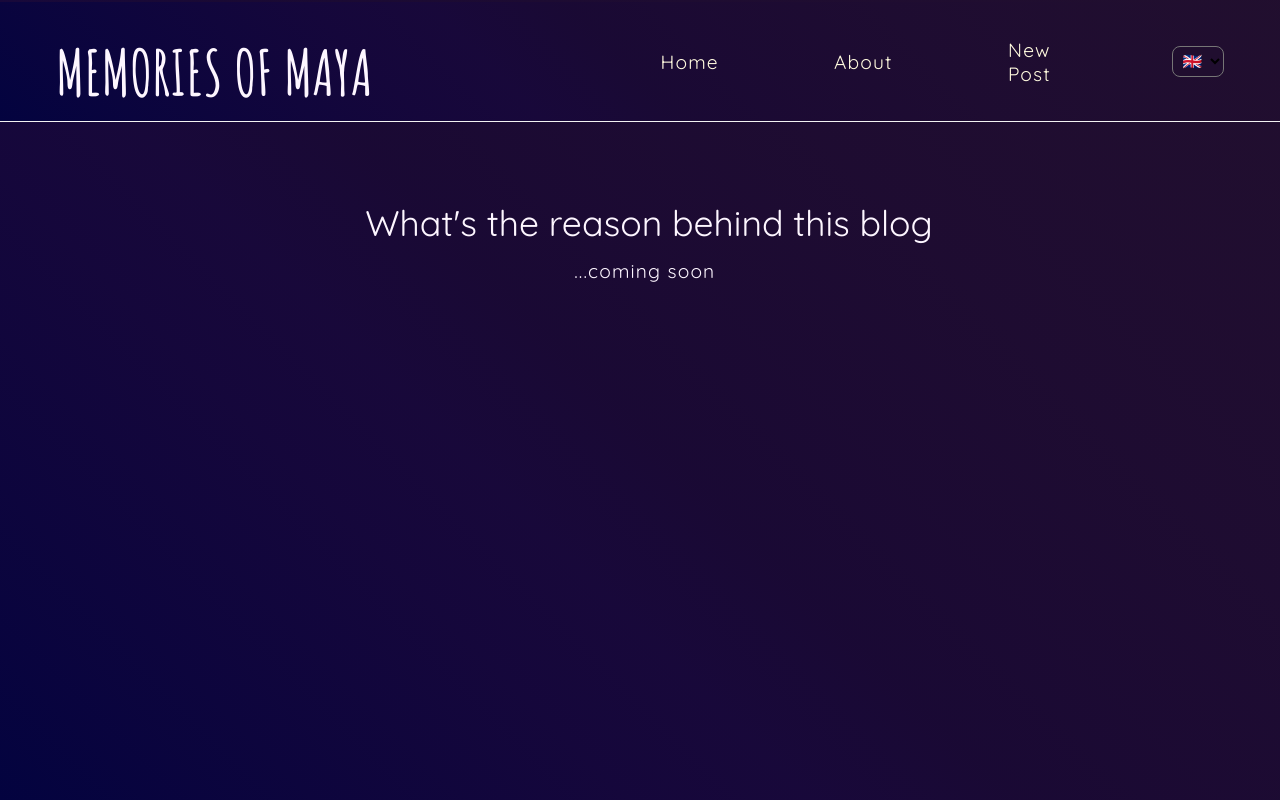
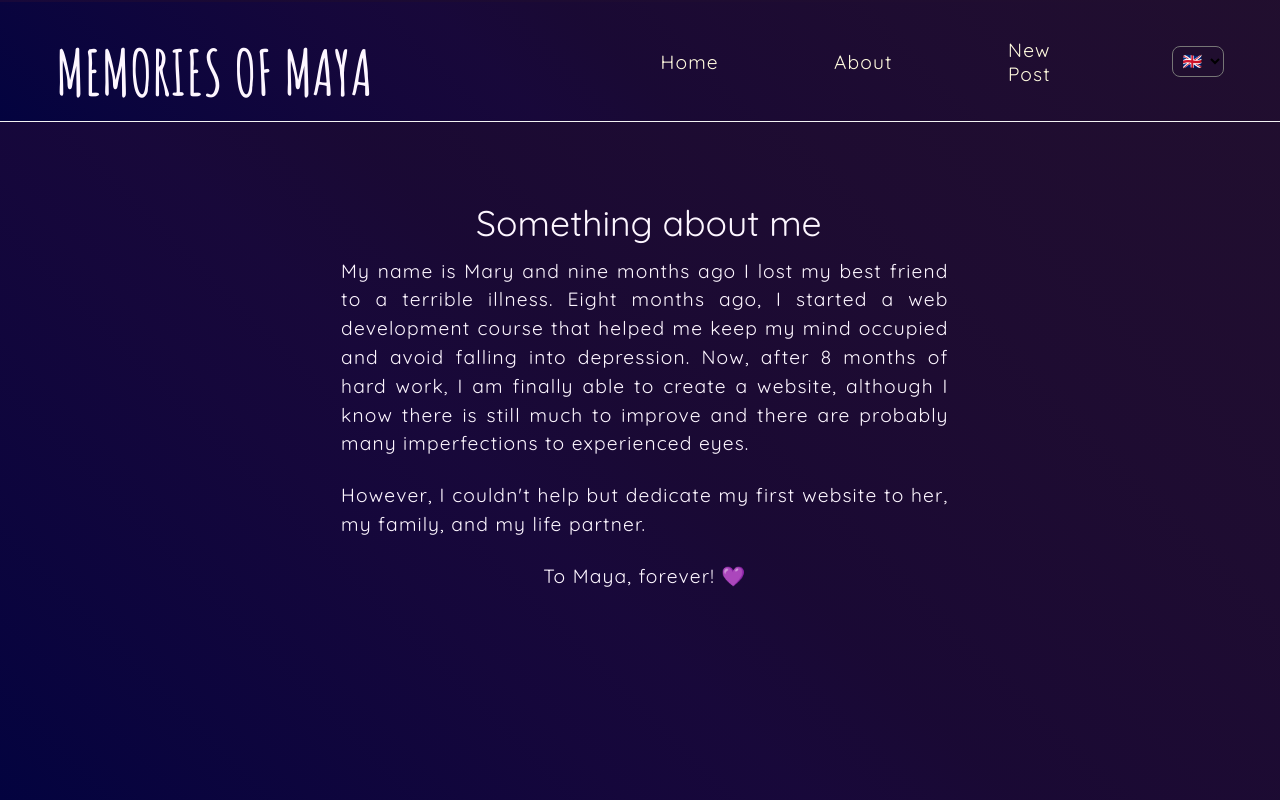
Before and after one commit to MaryFili/MemoriesOfMaya, a React (Create React App) app: page /about in a window 1280 px wide. Built offline with nearby package versions, Linux system fonts and the light colour scheme.

Commit message:
first post added

```diff
--- a/src/components/FirstPost.js
+++ b/src/components/FirstPost.js
@@ -1,11 +1,23 @@
-import React from 'react'
+import React, { useContext } from 'react'
 import styles from '../pages/Home.module.css'
+import maya from '../images/maya1.jpg';
+import { translations } from '../translations/translation';
+import LanguageContext from '../context/LanguageContext';
+
 
 export default function FirstPost() {
+    const [language] = useContext(LanguageContext);
     return (
         <div className={styles.blogPreview}>
-            <h2 className={styles.blogTitle}>Coming Soon</h2>
-            <p className={styles.blogContent}>...coming soon</p>
+
+            <h2 className={styles.blogTitle}>{translations.firstPostTitle[language]}</h2>
+            <img className={styles.blogFirstImage} src={maya} alt="black and white portrait" />
+
+            <p className={styles.blogContent}>{translations.firstPostContent1[language]}</p>
+            <p className={styles.blogContent}>{translations.firstPostContent2[language]}</p>
+            <p className={styles.blogContent}>{translations.firstPostContent3[language]}</p>
+            <p className={styles.blogContent}>{translations.firstPostContent4[language]}</p>
+
             <p className={styles.blogAuthor}></p>
         </div>
     )
--- a/src/pages/About.js
+++ b/src/pages/About.js
@@ -1,7 +1,11 @@
-import styles from './Home.module.css'
+import { useContext } from 'react';
+import styles from './Home.module.css';
+import { translations } from '../translations/translation';
+import LanguageContext from '../context/LanguageContext';
 
 
 const About = () => {
+    const [language] = useContext(LanguageContext);
 
 
     return (
@@ -9,8 +13,12 @@ const About = () => {
         <div className={styles.content}>
             <div className={styles.home}>
                 <div className={styles.blogPreview}>
-                    <h2 className={styles.blogTitle}>What's the reason behind this blog</h2>
-                    <p className={styles.blogContent}>...coming soon</p>
+                    <h2 className={styles.blogTitle}>{translations.aboutTitle[language]}</h2>
+                    <p className={styles.blogContent}>{translations.aboutParragraph1[language]}</p>
+                    <p className={styles.blogContent}>{translations.aboutParragraph2[language]}</p>
+                    <p className={styles.blogContent}>{translations.aboutParragraph3[language]}</p>
+
+
 
 
                 </div>
--- a/src/pages/Create.js
+++ b/src/pages/Create.js
@@ -216,11 +216,11 @@ const Create = () => {
                 {!isPending && <button>{translations.addPost[language]}</button>}
                 {isPending && <button disabled>{translations.addingPost[language]} + "..."</button>}
             </form>
-            {showModal && (
+            {/* {showModal && (
                 <div className={styles.modal}>
                     <p>{fileError}</p>
                     <button onClick={() => setShowModal(false)}>Close</button>
-                </div>)}
+                </div>)} */}
         </div>
     );
 };
--- a/src/pages/Home.module.css
+++ b/src/pages/Home.module.css
@@ -54,7 +54,8 @@
 
 
 
-.blogImage {
+.blogImage,
+.blogFirstImage {
     width: 95%;
     max-width: 700px;
     height: auto;
@@ -85,5 +86,13 @@
         line-height: 1.5em;
     }
 
+    .blogFirstImage {
+        width: 95%;
+        max-width: 900px;
+        height: auto;
+        /* margin: .5em */
+        padding: 1em;
+        margin: auto;
+    }
 
 }
--- a/src/translations/translation.js
+++ b/src/translations/translation.js
@@ -73,7 +73,65 @@ const translations = {
         en: "Spanish",
         es: "Español",
         it: "Spagnolo"
+    },
+    firstPostTitle: {
+        en: "Something about this blog",
+        es: "Acerca de este blog",
+        it: "Due parole su questo blog"
+
+    },
+    firstPostContent1: {
+
+        en: "I created this blog with the idea of creating a space that can gather all the memories of life with Maya, so that she can live forever through them. Unfortunately, since she's gone, all the beautiful memories I had of her vanished into thin air. The sadness, grief, and immense pain took them away. I hope the same hasn't happened to other people who had the fortune of knowing her. If you're here, most likely you're one of those people, and I'm sure you have many stories to tell, photos to share, and beautiful moments to relive in memory.",
+
+        es: "Hice este blog con la idea de crear un espacio que pueda reunir todos los recuerdos de la vida con Maya, para que ella pueda vivir para siempre a través de ellos. Por desgracia, desde que se fue, todos los recuerdos bonitos que tenía de ella se desvanecieron en el aire. La tristeza, el duelo y el inmenso dolor se los llevaron. Espero que no le haya pasado lo mismo a otras personas que tuvieron la fortuna de conocerla. Si estás aquí, lo más probable es que seas una de esas personas, y estoy segura de que tienes muchas historias que contar, fotos que compartir y momentos hermosos que revivir en la memoria.",
+
+        it: "Ho creato questo blog con l’idea di creare uno spazio che possa raccogliere tutti i ricordi della vita insieme a Maya, perché possa vivere per sempre attraverso di essi. Purtroppo, da quando non c’è più, tutti i ricordi belli che avevo di lei sono svaniti nel nulla. La tristezza, il lutto, il dolore immenso se li sono portati via. Spero che non sia successo lo stesso ad altre persone che hanno avuto la fortuna di conoscerla. Se sei qui, molto probabilmente sei una di quelle persone e sono certa che avrai molte storie da raccontare, foto da condividere e bei momenti da rivivere con la memoria."
+    },
+    firstPostContent2: {
+        en: "This is intended to be the place where each of us can preserve our memories of and with Maya. Memories that will inevitably fade away with time. But it is also the place where we can celebrate her life and the impact she had on us. A tribute to Maya, to her life, to that special mood and all that strength that she managed to maintain even in the toughest moments.",
+
+        es: "Este pretende ser el lugar donde cada une de nosotres pueda conservar sus recuerdos de y con Maya. Recuerdos que inevitablemente se desvanecerán con el tiempo. Pero también es el lugar donde podemos celebrar su vida y el impacto que tuvo en nosotres. Un homenaje a Maya, a su vida, a ese humor especial y a toda esa fuerza que consiguió mantener incluso en los momentos más duros.",
+
+        it: "Questo vuole essere il luogo in cui ognunə di noi possa conservare i propri ricordi di e con Maya. Ricordi che inevitabilmente il tempo porterà via dalla nostra memoria. Ma anche il posto in cui possiamo celebrare la sua vita e l'impatto che ha avuto su di noi. Un tributo a Maya, alla sua vita, a quell'umore speciale e a tutta quella forza d’animo che è riuscita a mantenere anche nei momenti più difficili."
+
+    },
+    firstPostContent3: {
+        en: "You are all welcome to participate, share your memories, browse through photos, and feel closer to Maya and those who loved her. This space aims to be a testament to the power of love and memory. 💜",
+
+        es: "Estáis todes invitades a participar, compartir vuestros recuerdos, ver fotos y sentiros más cerca de Maya y de quienes la querían. Este espacio pretende ser un testimonio del poder del amor y la memoria. 💜",
+
+        it: "Siete tuttə benvenutə a partecipare, condividere i vostri ricordi, sfogliare le foto e sentire di essere più vicini a Maya e a coloro che l'hanno amata. Questo spazio vuole essere una testimonianza della forza dell'amore e della memoria.💜"
+    },
+    firstPostContent4: {
+        en: "PS: Of course, we all know that she would have absolutely hated all of this 😅",
+
+        es: "PD: Desde luego, todes sabemos que ella habría odiado por completo todo esto 😅.",
+
+        it: "PS: Ovviamente sappiamo tutti che lei avrebbe odiato moltissimo tutto questo 😅"
+    },
+    aboutTitle: {
+        en: "Something about me",
+        es: "Este blog y yo",
+        it: "Due parole su di me"
+    },
+
+    aboutParragraph1: {
+        en: "My name is Mary and nine months ago I lost my best friend to a terrible illness. Eight months ago, I started a web development course that helped me keep my mind occupied and avoid falling into depression. Now, after 8 months of hard work, I am finally able to create a website, although I know there is still much to improve and there are probably many imperfections to experienced eyes. ",
+
+        es: "Me llamo Mary y hace nueve meses perdí a mi mejor amiga a causa de una terrible enfermedad. Hace ocho meses empecé un curso de desarrollo web que me ayudó a mantener la mente ocupada y evitar caer en la depresión. Ahora, tras 8 meses de duro trabajo, por fin puedo crear un sitio web, aunque sé que aún hay mucho que mejorar y que probablemente haya muchas imperfecciones para ojos expertos. ",
+
+        it: "Mi chiamo Mary e nove mesi fa purtroppo ho perso la mia migliore amica a causa di una bruttissima malattia. Otto mesi fa ho iniziato un corso di sviluppo di siti web che mi ha aiutato a mantenere la mente occupata e a non cadere in depressione. Adesso, dopo 8 mesi di duro lavoro, sono finalmente in grado di creare un sito web, anche se so che ci sono ancora molte cose da migliorare e probabilmente ad occhi esperti sembrerà pieno di imperfezioni ad occhi esperti."
+    },
+    aboutParragraph2: {
+        en: "However, I couldn't help but dedicate my first website to her, my family, and my life partner.",
+        es: "Sin embargo, no podía no dedicarle mi primer sitio web a ella, a mi familia y a mi compañera de vida. ",
+        it: "Tuttavia, non potevo non dedicare il mio primo sito a lei, la mia famiglia e compagna di vita."
+    },
+    aboutParragraph3: {
+        en: " To Maya, forever! 💜",
+        es: " Por Maya, ¡para siempre! 💜",
+        it: " A Maya, per sempre! 💜"
     }
 }
-
 export { translations }
```
Also changed, not shown: src/images/maya1.jpg (added).
